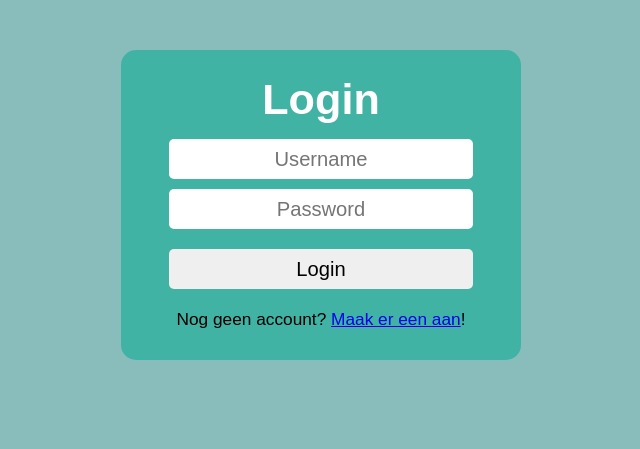
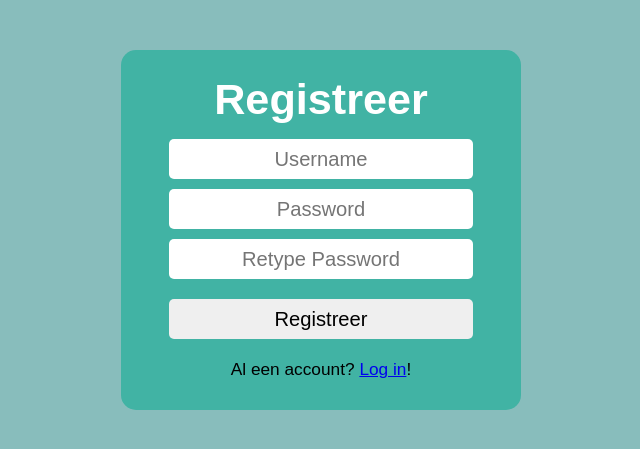
Before and after one commit to DragonStruck/knowitall, a PHP site: page /login.php?action=registreren in a window 1280 px wide. Shown: the part 80-529 px from the top of the page, without its empty margins (319-959 px from the left). Run offline with PHP 8.4, Linux system fonts and the light colour scheme; some libraries are stand-ins or nearby versions.

Commit message:
registratie en inlog pagina kwa html/css klaar

```diff
--- a/login.php
+++ b/login.php
@@ -1,3 +1,51 @@
+<?php
+
+if (isset($_POST["action"])) {
+    $action = $_POST["action"];
+
+    switch ($action) {
+        case "login":
+
+
+
+            break;
+        case "registreren":
+
+
+            break;
+    }
+
+}
+
+
+
+$sbmtmsg = "Login";
+$postact = "login";
+$nga = <<< DATA
+
+        <p class="nieuwacc">Nog geen account? <a href="login.php?action=registreren">Maak er een aan</a>!</p>
+
+DATA;
+$scndpass = null;
+
+
+if (isset($_GET["action"])) {
+    $action = $_GET["action"];
+
+    switch ($action) {
+        case "registreren":
+            $sbmtmsg = "Registreer";
+            $postact = "registreren";
+            $nga = <<< DATA
+                <p class="nieuwacc">Al een account? <a href="login.php">Log in</a>!</p>
+DATA;
+            $scndpass = <<< DATA
+                <input class="password" type="password" name="password2" placeholder="Retype Password">
+DATA;
+            break;
+    }
+}
+?>
 <!doctype html>
 <html lang="en">
 
@@ -42,11 +90,13 @@
 <main class="main">
 
     <form class="loginform" action="login.php" method="post">
-        <p class="title">Login</p>
-        <input required class="username" type="text" name="username" placeholder="Username">
-        <input required class="password" type="password" name="password" placeholder="Password">
-        <input class="loginsubmit" type="submit" name="submit" value="Login">
-        <p class="nieuwacc">Nog geen account? <a href="login.php?=registreren">Maak er een aan</a>!</p>
+        <p class="title"><?=$sbmtmsg?></p>
+        <input class="username" type="text" name="username" placeholder="Username">
+        <input class="password" type="password" name="password" placeholder="Password">
+        <?=$scndpass?>
+        <input type="hidden" name="action" value="<?=$postact?>">
+        <input class="loginsubmit" type="submit" value="<?=$sbmtmsg?>">
+        <?=$nga?>
     </form>
 </main>
 <script src="./js/main.js"></script>
```
